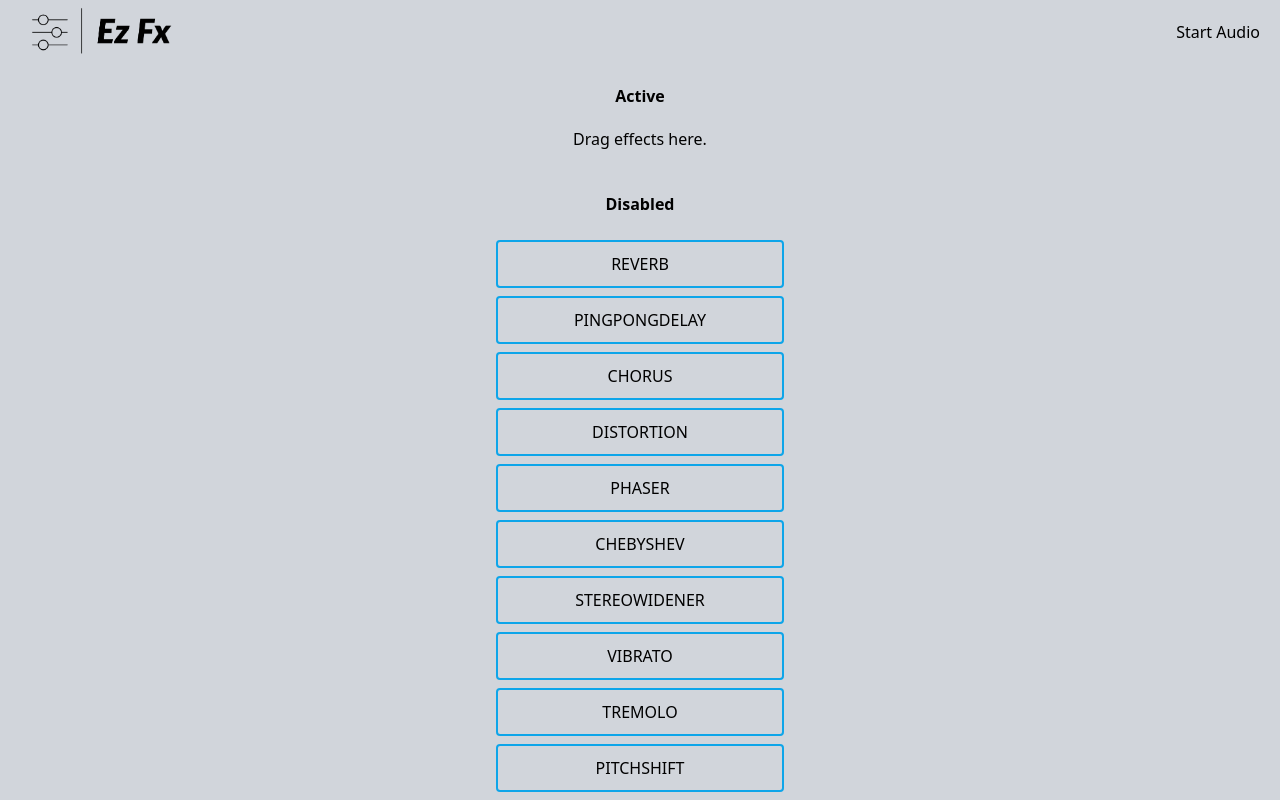
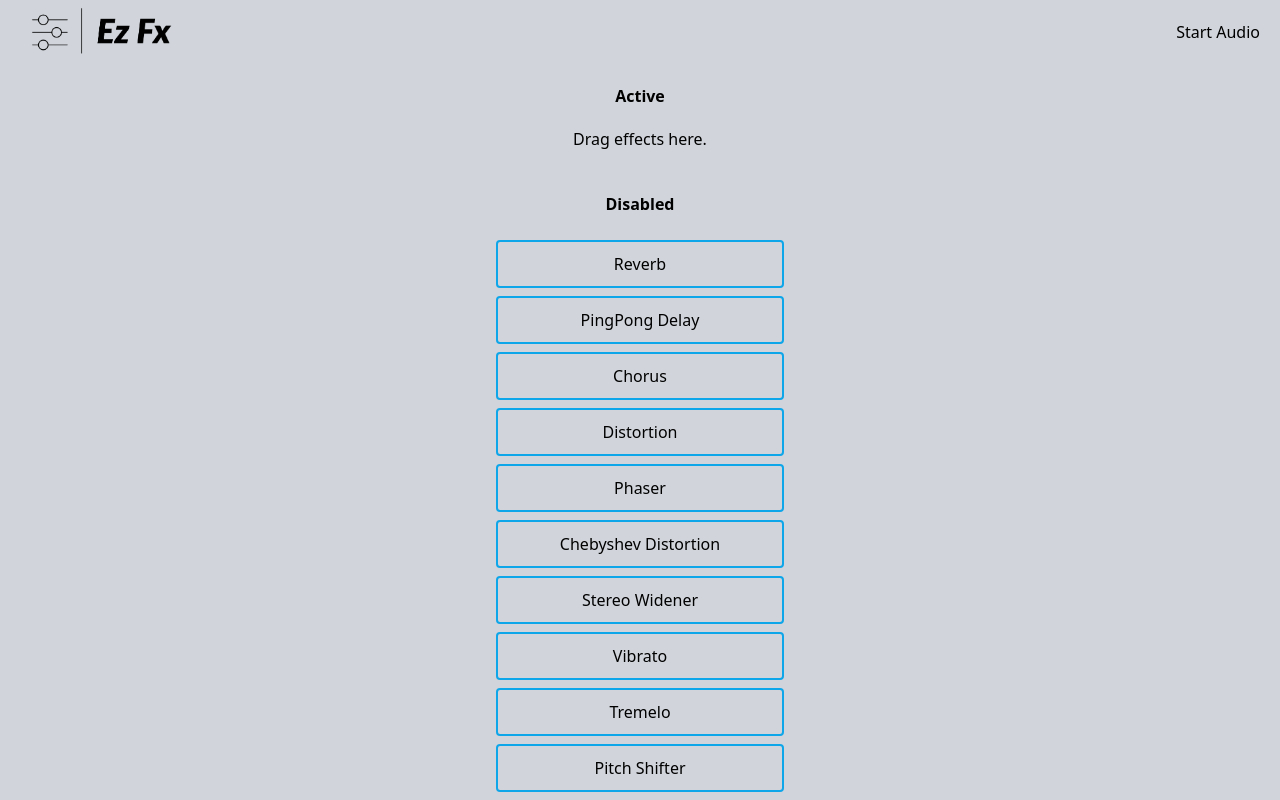
Before and after one commit to mkw2000/ez-fx, a React (Vite) app: page / in a window 1280 px wide. Built offline with nearby package versions, Linux system fonts and the light colour scheme.

Commit message:
format effect names prettier

```diff
--- a/src/App.tsx
+++ b/src/App.tsx
@@ -27,6 +27,7 @@ import {
 import { initialFxRowsState } from "./constants";
 import React from "react";
 import { FxOptionsContext } from "./providers";
+import { formatEffectName } from "./utils";
 
 function App() {
   const analyser = useRef<Analyser | null>(null);
@@ -331,7 +332,7 @@ function App() {
   };
 
   return (
-    <div className="flex flex-col h-screen bg-gray-300 ">
+    <div className="flex flex-col h-screen bg-gray-300">
       <header className="py-5 px-5 min-w-screen flex flex-row items-center justify-between h-16">
         <img className="h-16" src="ezfx-logo.png" />
         <div>
@@ -377,6 +378,7 @@ function App() {
           effect={selectedEffect}
           onClose={() => setSelectedEffect(null)}
           show={selectedEffect !== null}
+          title={`${formatEffectName(selectedEffect || "")} Options`}
         />
         )
       </main>
--- a/src/components/drag-drop/draggable-effect.tsx
+++ b/src/components/drag-drop/draggable-effect.tsx
@@ -1,4 +1,5 @@
 import { Draggable } from "@hello-pangea/dnd";
+import { formatEffectName } from "../../utils";
 
 type Props = {
   effectId: string;
@@ -6,6 +7,8 @@ type Props = {
 };
 
 export function Effect({ effectId, index }: Props) {
+  const effectTitle = formatEffectName(effectId);
+
   return (
     <Draggable draggableId={effectId} index={index}>
       {(provided) => (
@@ -15,7 +18,7 @@ export function Effect({ effectId, index }: Props) {
           ref={provided.innerRef}
           className="h-12 w-72 m-1 flex flex-col overflow-hidden border-solid border-2 rounded border-sky-500 items-center justify-center"
         >
-          <div>{effectId.toUpperCase()}</div>
+          <div>{effectTitle}</div>
         </div>
       )}
     </Draggable>
--- a/src/components/effect-controller/effect-controller.tsx
+++ b/src/components/effect-controller/effect-controller.tsx
@@ -8,6 +8,7 @@ import {
   getMax,
   getMin,
   getSteps,
+  formatEffectName,
   stringToEffectsEnum,
 } from "../../utils";
 
@@ -35,7 +36,7 @@ export function EffectController({ effect }: Props) {
   );
 
   return (
-    <div className="bg-green-200 growself-center">
+    <div className="grow self-center">
       <div className="flex flex-col w-96">
         {entries.map(([option, value]) => {
           return (
--- a/src/components/modal/Modal.tsx
+++ b/src/components/modal/Modal.tsx
@@ -5,9 +5,11 @@ type Props = {
   show: boolean;
   onClose: () => void;
   effect: string | null;
+  title?: string;
 };
 
-export function Modal({ show, onClose, effect }: Props) {
+export function Modal({ show, onClose, effect, title }: Props) {
+  console.log(title);
   return (
     <>
       {show ? (
@@ -15,10 +17,13 @@ export function Modal({ show, onClose, effect }: Props) {
           <div className="justify-center items-center flex overflow-x-hidden overflow-y-auto fixed inset-0 z-50 outline-none focus:outline-none">
             <div className="relative w-auto my-6 mx-auto max-w-3xl">
               {/* content */}
-              <div className="border-0 rounded-lg shadow-lg relative flex flex-col w-full bg-white outline-none focus:outline-none">
+              <div className="border-0 rounded-lg shadow-lg relative flex flex-col w-full bg-gray-300 outline-none focus:outline-none">
                 {/*header*/}
                 <div className="flex items-start justify-between p-5 border-b border-solid border-slate-200 rounded-t">
-                  <h3 className="text-3xl font-semibold">{effect} Options</h3>
+                  {title ? (
+                    <h3 className="text-3xl font-semibold">{title}</h3>
+                  ) : null}
+
                   <button
                     className="p-1 ml-auto bg-transparent border-0 text-black opacity-5 float-right text-3xl leading-none font-semibold outline-none focus:outline-none"
                     onClick={() => onClose()}
--- a/src/utils.ts
+++ b/src/utils.ts
@@ -38,6 +38,43 @@ export const stringToEffectsEnum = (effect: string) => {
       return EffectsEnum.FrequencyShifter;
     default:
       throw new Error("Effect not found");
+  }
+};
+
+export const formatEffectName = (effect: EffectsEnum | string) => {
+  switch (effect) {
+    case EffectsEnum.BitCrusher:
+      return "Bit Crusher";
+    case EffectsEnum.Reverb:
+      return "Reverb";
+    case EffectsEnum.PingPongDelay:
+      return "PingPong Delay";
+    case EffectsEnum.Tremolo:
+      return "Tremelo";
+    case EffectsEnum.Phaser:
+      return "Phaser";
+    case EffectsEnum.Chorus:
+      return "Chorus";
+    case EffectsEnum.Vibrato:
+      return "Vibrato";
+    case EffectsEnum.StereoWidener:
+      return "Stereo Widener";
+    case EffectsEnum.Chebyshev:
+      return "Chebyshev Distortion";
+    case EffectsEnum.Distortion:
+      return "Distortion";
+    case EffectsEnum.PitchShift:
+      return "Pitch Shifter";
+    case EffectsEnum.FeedbackDelay:
+      return "Feedback Delay";
+    case EffectsEnum.Compressor:
+      return "Compressor";
+    case EffectsEnum.AutoFilter:
+      return "Auto Filter";
+    case EffectsEnum.FrequencyShifter:
+      return "Frequency Shifter";
+    default:
+      return "Effect";
   }
 };
 
@@ -99,6 +136,8 @@ export const getSteps = (option: string, effect: string) => {
 
 export const getMax = (option: string, effect: string) => {
   switch (option) {
+    case "delayTime":
+      return effect === "feedbackDelay" ? 0.1 : 1000;
     case "bits":
       return 16;
     case "threshold":
```
